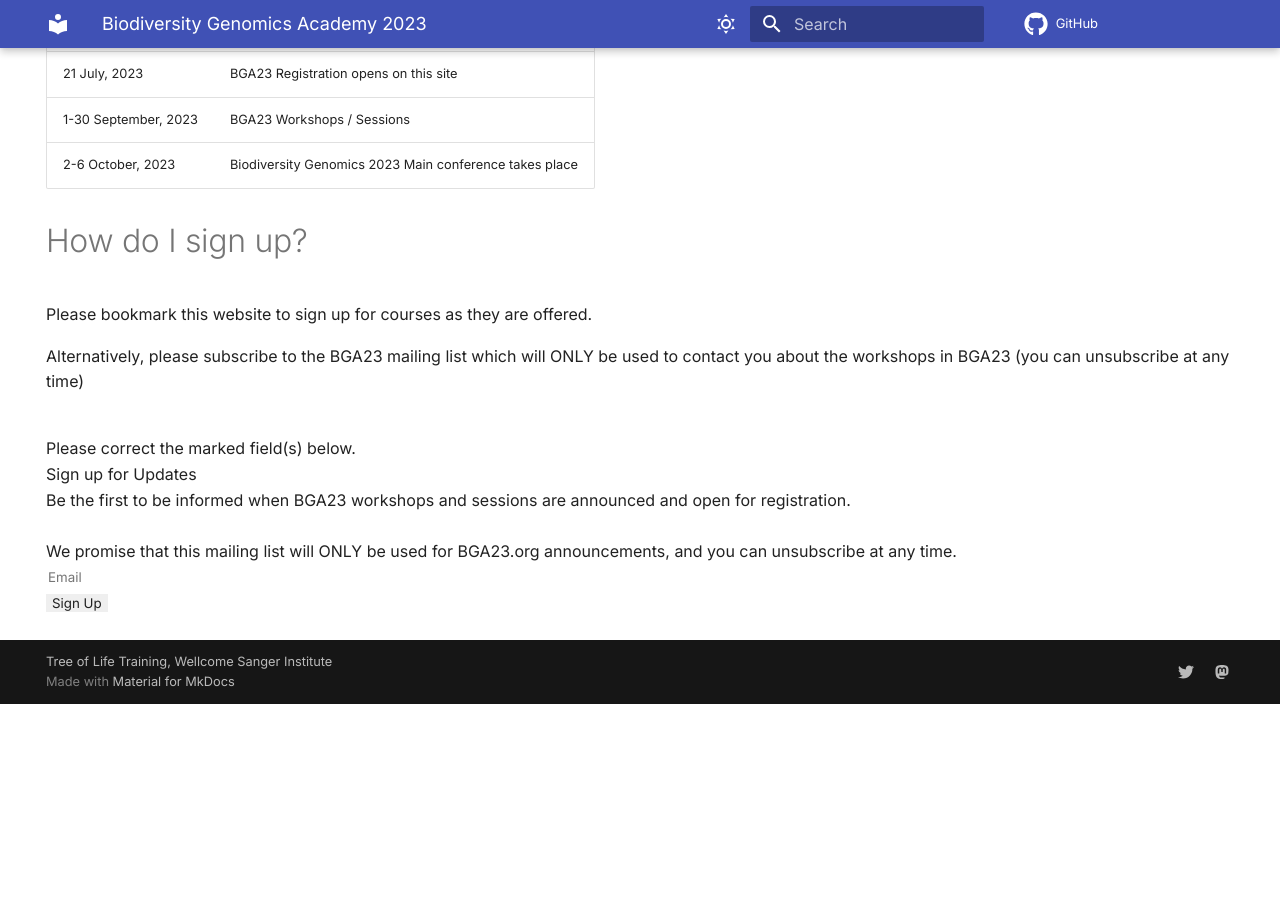
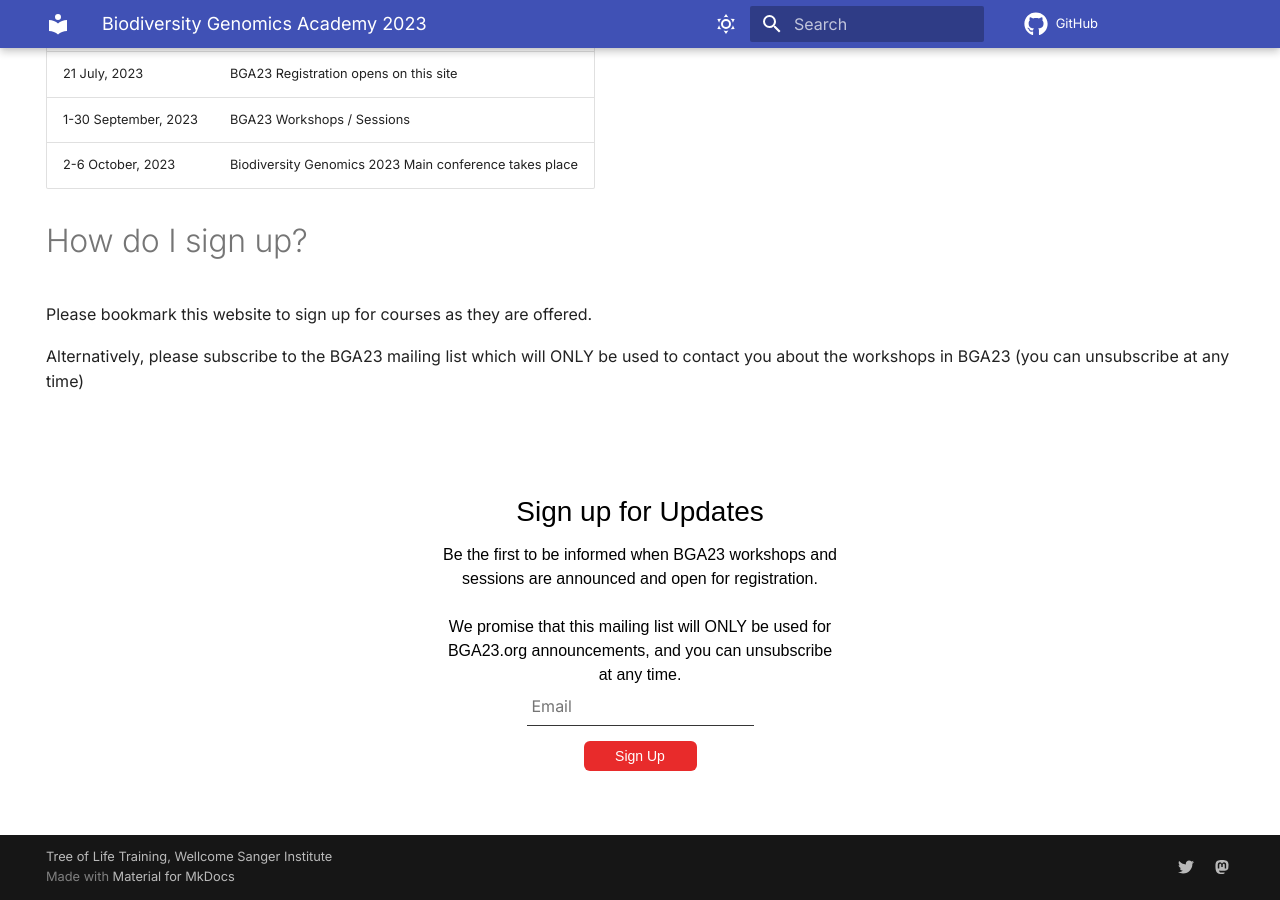
Before and after one commit to tol-training/tol-training.github.io, an MkDocs documentation site: the page built from docs/index.md, in a window 1280 px wide and 900 px high, scrolled down 588 px. Built offline with MkDocs 1.6.1 and Material for MkDocs 9.7.7, drawn with Linux system fonts in a browser that asks for light colours; comment, search, counter and statistics services are not loaded; before the commit the page ends 1292 px from its top, so only the background shows below that.

Commit message:
restore mailing list styles

```diff
--- a/docs/index.md
+++ b/docs/index.md
@@ -42,67 +42,79 @@ Alternatively, please subscribe to the BGA23 mailing list which will ONLY be use
 	};
 </script>
 
-
-
+<!--Zoho Campaigns Web-Optin Form's Header Code Ends Here-->
 <!--Zoho Campaigns Web-Optin Form Starts Here-->
 
-<div id="customForm">
-	<div name="SIGNUP_BODY" changeitem="BG_IMAGE">
-		<div changeitem="ELEGANTFORM_IMAGE">
-			<img>
-		</div>
-		<div id="errorMsgDiv">Please correct the marked field(s) below.</div>
-		<div>
-			<div style="position:relative;">
-				<div id="Zc_SignupSuccess" style="display:none;position:absolute;margin-left:4%;width:90%;background-color: white; padding: 3px; border: 3px solid rgb(194, 225, 154);  margin-top: 10px;margin-bottom:10px;word-break:break-all ">
-					<table width="100%" cellpadding="0" cellspacing="0" border="0">
-						<tbody>
-							<tr>
-								<td width="10%">
-									<img class="successicon" src="https://zcv3-zcmp.maillist-manage.eu/images/challangeiconenable.jpg" align="absmiddle">
-								</td>
-								<td>
-									<span id="signupSuccessMsg" style="color: rgb(73, 140, 132); font-family: sans-serif; font-size: 14px;word-break:break-word">&nbsp;&nbsp;Thank you for Signing Up</span>
-								</td>
-							</tr>
-						</tbody>
-					</table>
+<div id="sf3zb22a3a82230682e10e8c7eea42db60a45f90911f12bc9e96c031e2d9dc48e32e" data-type="signupform" style="opacity: 1;">
+	<div id="customForm">
+		<div name="SIGNUP_BODY" changeitem="BG_IMAGE" style="width: 400px; position: relative; font-family: Arial; background-color: rgb(255, 255, 255); margin: auto; overflow: hidden; height: 400px">
+			<div changeitem="ELEGANTFORM_IMAGE" style="width: 100%; height: 100%; position: absolute; bottom: 0">
+				<img style="width: 100%; height: 100%; position: relative; visibility: hidden">
+			</div>
+			<div style="background-color: rgb(255, 235, 232); padding: 10px; color: rgb(210, 0, 0); font-size: 11px; margin: 20px 10px 0px; border: 1px solid rgb(255, 217, 211); opacity: 1; display: block; position: absolute; box-shadow: 0px 5px 12px 0px rgb(27, 27, 27); display: none" id="errorMsgDiv">Please correct the marked field(s) below.</div>
+			<div style="text-align: center; width: 100%; float: left; position: absolute; z-index: 2; bottom: 40px">
+				<div style="position:relative;">
+					<div id="Zc_SignupSuccess" style="display:none;position:absolute;margin-left:4%;width:90%;background-color: white; padding: 3px; border: 3px solid rgb(194, 225, 154);  margin-top: 10px;margin-bottom:10px;word-break:break-all">
+						<table width="100%" cellpadding="0" cellspacing="0" border="0">
+							<tbody>
+								<tr>
+									<td width="10%">
+										<img class="successicon" src="https://zcv3-zcmp.maillist-manage.eu/images/challangeiconenable.jpg" align="absmiddle">
+									</td>
+									<td>
+										<span id="signupSuccessMsg" style="color: rgb(73, 140, 132); font-family: sans-serif; font-size: 14px;word-break:break-word">&nbsp;&nbsp;Thank you for Signing Up</span>
+									</td>
+								</tr>
+							</tbody>
+						</table>
+					</div>
 				</div>
+				<form method="POST" id="zcampaignOptinForm" style="margin: 0px; width: 100%; color: rgb(255, 255, 255)" action="https://zcv3-zcmp.maillist-manage.eu/weboptin.zc" target="_zcSignup">
+					<div style="font-family: Arial; font-weight: normal; color: rgb(0, 0, 0); line-height: 1.556; margin: auto auto 10px; font-size: 28px; width: 390px">Sign up for Updates</div>
+					<div style="font-size: 16px; font-family: Arial; color: rgb(1, 1, 1); line-height: 1.5; text-align: center; display: inline-block; width: 400px">Be the first to be informed when BGA23 workshops and sessions are announced and open for registration.
+
+						<br><br>We promise that this mailing list will ONLY be used for BGA23.org announcements, and you can unsubscribe at any time.</div>
+					<div style="text-align: center; width: 227px; height: 38px; margin: auto">
+						<div id="Zc_SignupSuccess" style="position: absolute; width: 87%; background-color: white; padding: 3px; border: 3px solid rgb(194, 225, 154); margin-bottom: 10px; word-break: break-all; opacity: 1; display: none">
+							<div style="width: 20px; padding: 5px; display: table-cell">
+								<img class="successicon" src="https://campaigns.zoho.com/images/challangeiconenable.jpg" style="width: 20px">
+							</div>
+							<div style="display: table-cell">
+								<span id="signupSuccessMsg" style="color: rgb(73, 140, 132); font-family: sans-serif; font-size: 14px; line-height: 30px; display: block"></span>
+							</div>
+						</div>
+						<input placeholder="Email" changeitem="SIGNUP_FORM_FIELD" name="CONTACT_EMAIL" id="EMBED_FORM_EMAIL_LABEL" type="text" style="border-width: 0 0 1px; border-color: rgb(54, 54, 54); border-style: solid; width: 100%; height: 100%; padding: 0 5px; font-size: 16px; outline: none; background-color: rgb(255, 255, 255); color: rgb(136, 136, 136); outline: none">
+					</div>
+					<div style="position: relative; width: 113px; height: 30px; margin-top: 15px; display: inline-block">
+						<input type="button" style="text-align: center; border-radius: 6px; background-color: rgb(232, 43, 43); width: 100%; height: 100%; z-index: 5; border: 0; color: rgb(255, 255, 255); cursor: pointer; outline: none; font-family: &quot;Arial&quot;; font-size: 14px" name="SIGNUP_SUBMIT_BUTTON" id="zcWebOptin" value="Sign Up">
+					</div>
+					<input type="hidden" id="fieldBorder" value="">
+					<input type="hidden" id="submitType" name="submitType" value="optinCustomView">
+					<input type="hidden" id="emailReportId" name="emailReportId" value="">
+					<input type="hidden" id="formType" name="formType" value="QuickForm">
+					<input type="hidden" name="zx" id="cmpZuid" value="14ad99ea98">
+					<input type="hidden" name="zcvers" value="2.0">
+					<input type="hidden" name="oldListIds" id="allCheckedListIds" value="">
+					<input type="hidden" id="mode" name="mode" value="OptinCreateView">
+					<input type="hidden" id="zcld" name="zcld" value="1217faeb0e0ab053">
+					<input type="hidden" id="zctd" name="zctd" value="1217faeb0e0a7d6f">
+					<input type="hidden" id="document_domain" value="">
+					<input type="hidden" id="zc_Url" value="zcv3-zcmp.maillist-manage.eu">
+					<input type="hidden" id="new_optin_response_in" value="2">
+					<input type="hidden" id="duplicate_optin_response_in" value="2">
+					<input type="hidden" name="zc_trackCode" id="zc_trackCode" value="ZCFORMVIEW">
+					<input type="hidden" id="zc_formIx" name="zc_formIx" value="3zb22a3a82230682e10e8c7eea42db60a45f90911f12bc9e96c031e2d9dc48e32e">
+					<input type="hidden" id="viewFrom" value="URL_ACTION">
+					<span style="display: none" id="dt_CONTACT_EMAIL">1,true,6,Contact Email,2</span>
+					<span style="display: none" id="dt_FIRSTNAME">1,false,1,First Name,2</span>
+					<span style="display: none" id="dt_LASTNAME">1,false,1,Last Name,2</span>
+				</form>
 			</div>
-			<form method="POST" id="zcampaignOptinForm" action="https://zcv3-zcmp.maillist-manage.eu/weboptin.zc" target="_zcSignup" onsubmit="zcScptlessSubmit(this)">
-				<div>Sign up for Updates</div>
-				<div>Be the first to be informed when BGA23 workshops and sessions are announced and open for registration.
-
-					<br><br>We promise that this mailing list will ONLY be used for BGA23.org announcements, and you can unsubscribe at any time.</div>
-				<div>
-					<input placeholder="Email" changeitem="SIGNUP_FORM_FIELD" name="CONTACT_EMAIL" id="EMBED_FORM_EMAIL_LABEL" type="text">
-				</div>
-				<div>
-					<input type="submit" name="SIGNUP_SUBMIT_BUTTON" id="zcWebOptin" value="Sign Up">
-				</div>
-				<input type="hidden" id="fieldBorder" value="">
-				<input type="hidden" id="submitType" name="submitType" value="optinCustomView">
-				<input type="hidden" id="emailReportId" name="emailReportId" value="">
-				<input type="hidden" id="formType" name="formType" value="QuickForm">
-				<input type="hidden" name="zx" id="cmpZuid" value="14ad99ea98">
-				<input type="hidden" name="zcvers" value="2.0">
-				<input type="hidden" name="oldListIds" id="allCheckedListIds" value="">
-				<input type="hidden" id="mode" name="mode" value="OptinCreateView">
-				<input type="hidden" id="zcld" name="zcld" value="1217faeb0e0ab053">
-				<input type="hidden" id="zctd" name="zctd" value="1217faeb0e0a7d6f">
-				<input type="hidden" id="document_domain" value="">
-				<input type="hidden" id="zc_Url" value="zcv3-zcmp.maillist-manage.eu">
-				<input type="hidden" id="new_optin_response_in" value="2">
-				<input type="hidden" id="duplicate_optin_response_in" value="2">
-				<input type="hidden" name="zc_trackCode" id="zc_trackCode" value="ZCFORMVIEW">
-				<input type="hidden" id="zc_formIx" name="zc_formIx" value="3zb22a3a82230682e10e8c7eea42db60a45f90911f12bc9e96c031e2d9dc48e32e">
-				<input type="hidden" id="viewFrom" value="URL_ACTION">
-				<input type="hidden" id="scriptless" name="scriptless" value="yes">
-				<input type="hidden" id="zc_spmSubmit" name="zc_spmSubmit" value="ZCSPMSUBMIT">
-			</form>
 		</div>
 	</div>
+	<img src="https://zcv3-zcmp.maillist-manage.eu/images/spacer.gif" id="refImage" onload="referenceSetter(this)" style="display:none;">
 </div>
+<input type="hidden" id="signupFormType" value="QuickForm_Vertical">
 <div id="zcOptinOverLay" oncontextmenu="return false" style="display:none;text-align: center; background-color: rgb(0, 0, 0); opacity: 0.5; z-index: 100; position: fixed; width: 100%; top: 0px; left: 0px; height: 988px;"></div>
 <div id="zcOptinSuccessPopup" style="display:none;z-index: 9999;width: 800px; height: 40%;top: 84px;position: fixed; left: 26%;background-color: #FFFFFF;border-color: #E6E6E6; border-style: solid; border-width: 1px;  box-shadow: 0 1px 10px #424242;padding: 35px;">
 	<span style="position: absolute;top: -16px;right:-14px;z-index:99999;cursor: pointer;" id="closeSuccess">
```
Also changed, not shown: other parts of docs/index.md (+1 -5 lines).
